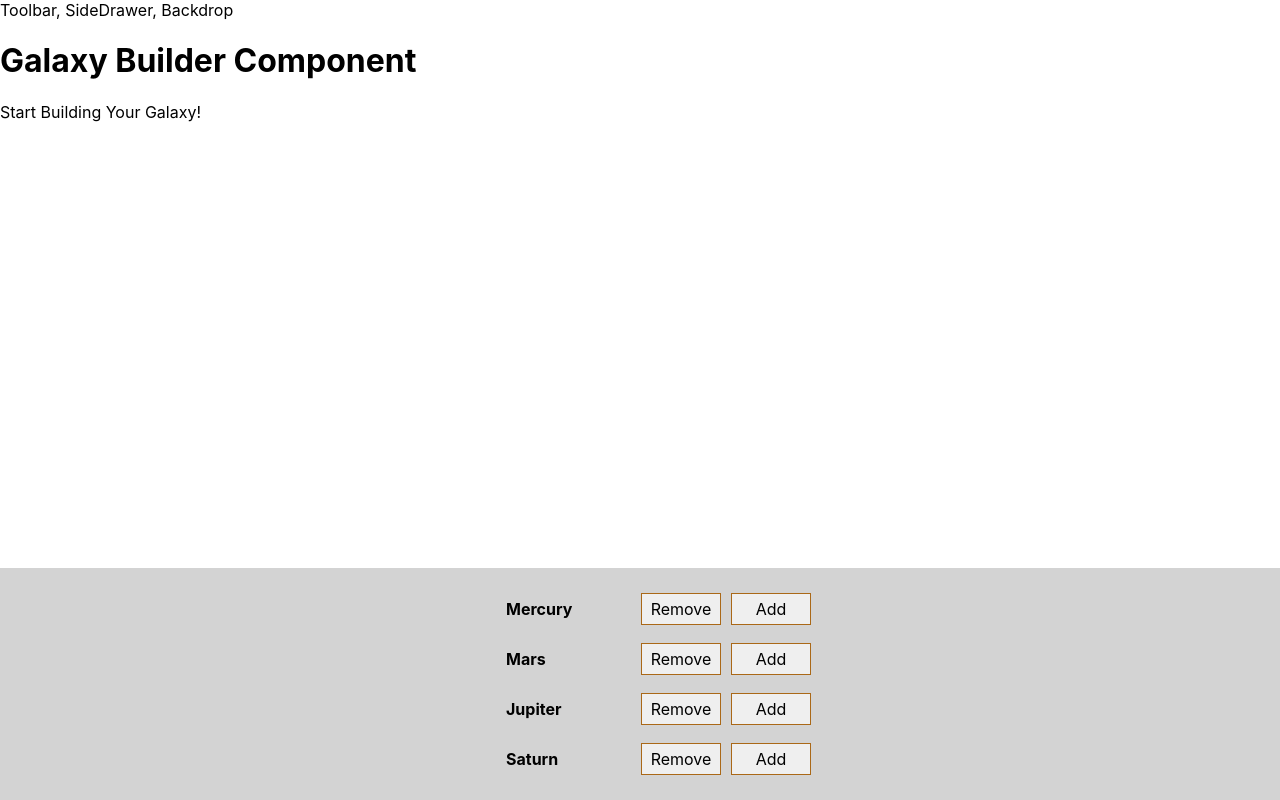
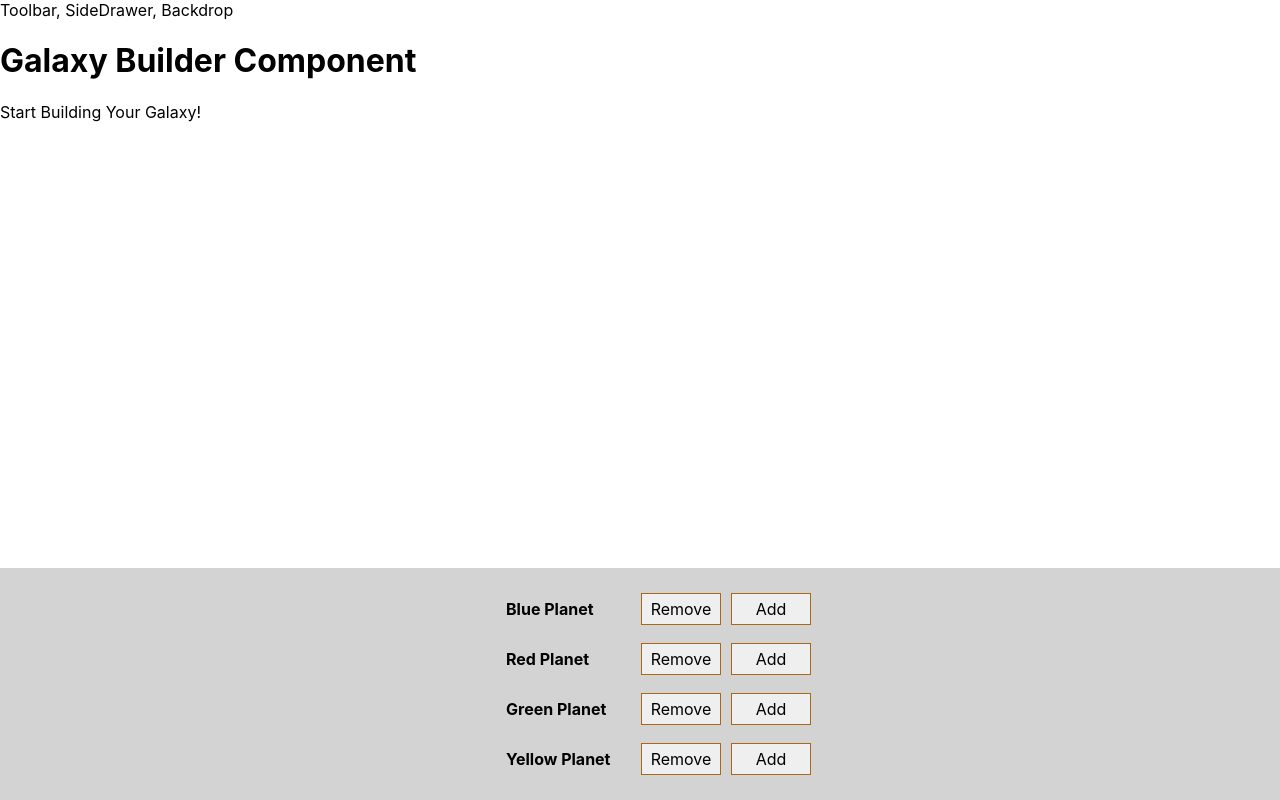
Before and after one commit to mcheng09/react-galaxy-builder, a React app: page / in a window 1280 px wide. Shown: the top 800 px of the page. Built offline with nearby package versions, Linux system fonts and the light colour scheme.

Commit message:
updates(GalaxyBuilder): converts all state planets to color

```diff
--- a/src/components/Galaxy/GalaxyControls/GalaxyControls.js
+++ b/src/components/Galaxy/GalaxyControls/GalaxyControls.js
@@ -4,10 +4,10 @@ import GalaxyControl from './GalaxyControl/GalaxyControl'
 import style from './GalaxyControls.module.css';
 
 const controls = [
-  { label: 'Mercury', type:'mercury'},
-  { label: 'Mars', type:'mars'},
-  { label: 'Jupiter', type:'jupiter'},
-  { label: 'Saturn', type:'saturn'}
+  { label: 'Blue Planet', type:'blue'},
+  { label: 'Red Planet', type:'red'},
+  { label: 'Green Planet', type:'green'},
+  { label: 'Yellow Planet', type:'yellow'}
 ]
 
 const GalaxyControls = (props) => {
--- a/src/components/Galaxy/Planet/Planet.js
+++ b/src/components/Galaxy/Planet/Planet.js
@@ -7,19 +7,19 @@ const planet = (props) => {
   let planet = null;
 
   switch(props.type) {
-    case ('mercury'):
+    case ('blue'):
       planet = <div className={style.Mercury}></div>;
       break;
 
-    case ('mars'):
+    case ('red'):
       planet = <div className={style.Mars}></div>;
       break;
 
-    case ('jupiter'):
+    case ('green'):
       planet = <div className={style.Jupiter}></div>;
       break;
 
-    case ('saturn'):
+    case ('yellow'):
       planet = <div className={style.Saturn}></div>;
       break;
 
--- a/src/containers/GalaxyBuilder/GalaxyBuilder.js
+++ b/src/containers/GalaxyBuilder/GalaxyBuilder.js
@@ -7,10 +7,10 @@ class GalaxyBuilder extends Component {
 
   state = {
     planets: {
-      mercury: 0,
-      mars: 0,
-      jupiter: 0,
-      saturn: 0
+      blue: 0,
+      red: 0,
+      green: 0,
+      yellow: 0
     }
   }
 
```
